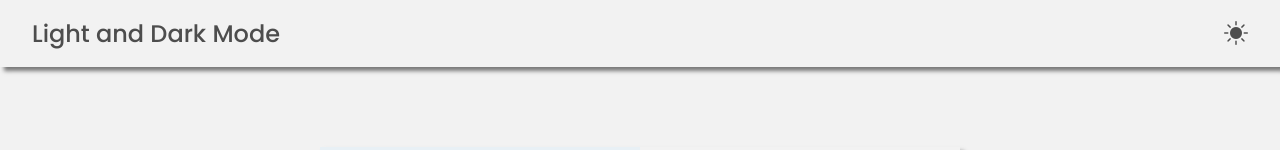
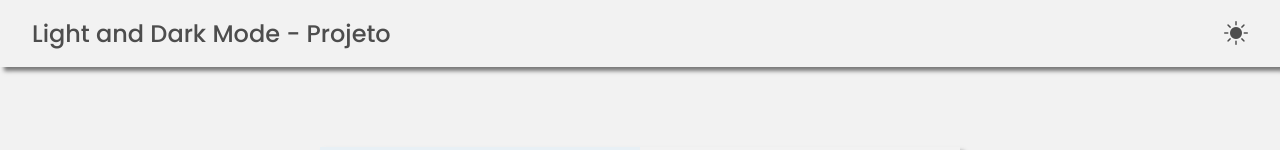
Before and after one commit to diogoosilvaa/projetoDark, a plain HTML site: page index.html in a window 1280 px wide. Shown: the top 150 px of the page. Drawn offline with nearby package versions, Linux system fonts and the light colour scheme.

Commit message:
darkmode

```diff
--- a/index.html
+++ b/index.html
@@ -13,7 +13,7 @@
 </head>
 <body>
     <header class="cabecalho">
-        <h2>Light and Dark Mode</h2>
+        <h2>Light and Dark Mode - Projeto</h2>
 
         <div class="icones">
             <input type="checkbox" id="darkMode">
```
